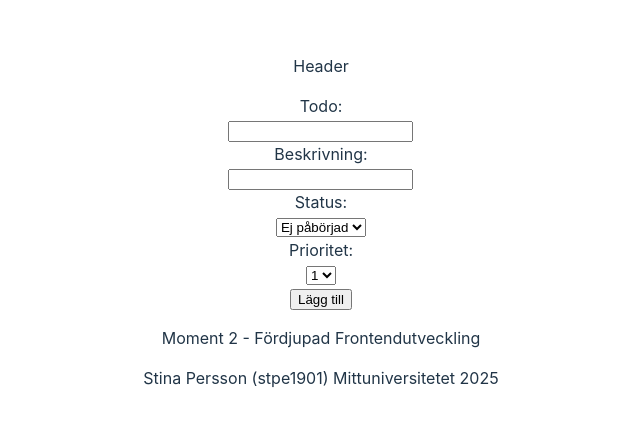
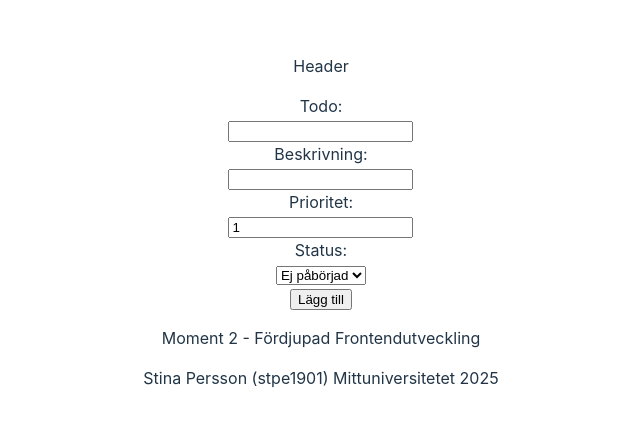
Before and after one commit to stinaRamona/moment2react, a React (Vite) app: page / in a window 1280 px wide. Shown: the part 178-604 px from the top of the page, without its empty margins (319-959 px from the left). Built offline with nearby package versions, Linux system fonts and the light colour scheme; no server answers.

Commit message:
bundit state till formuläret

```diff
--- a/src/components/TodoForm.tsx
+++ b/src/components/TodoForm.tsx
@@ -1,32 +1,46 @@
+import { useState } from "react";
+
 
 function TodoForm() {
+
+
+    interface FormInterface {
+        title: string,
+        description: string,
+        priority: number,
+        status: string
+    };
+
+    const [formData, setFormData] = useState<FormInterface>({title: "", description: "", priority: 1, status: "Ej påbörjad"});
+
     return(
-        <>
-        <form method="POST">
-            <label htmlFor="todo_title">Todo:</label><br />
-            <input type="text" /><br />
+        <form>
+            <label htmlFor="title">Todo:</label><br />
+            <input type="text" name="title" id="title" value={formData.title}
+            onChange={(event) => setFormData({...formData, title: event.target.value})}
+            /><br />
 
-            <label htmlFor="todo_description">Beskrivning:</label><br />
-            <input type="text" /><br />
+            <label htmlFor="description">Beskrivning:</label><br />
+            <input type="text" name="description" id="description" value={formData.description}
+            onChange={(event) => setFormData({...formData, description: event.target.value})}
+            /><br />
 
-            <label htmlFor="todo_status">Status:</label><br />
-            <select name="todo_status" id="todo_status">
+            <label htmlFor="priority">Prioritet:</label><br />
+            <input type="number" name="priority" id="priority" value={formData.priority}
+            onChange={(event) => setFormData({...formData, priority: +(event.target.value)})} //plus gör on sträng till nummer
+            /> <br />
+
+            <label htmlFor="status">Status:</label><br />
+            <select name="status" id="status" value={formData.status}
+            onChange={(event) => setFormData({...formData, status: event.target.value})}
+            >
                 <option value="ej påbörjad">Ej påbörjad</option>
                 <option value="påbörjad">Påbörjad</option>
                 <option value="avslutad">Avslutad</option>
             </select><br />
 
-            <label htmlFor="todo_priority">Prioritet:</label><br />
-            <select name="todo_priority" id="todo_priotiry">
-                <option value="1">1</option>
-                <option value="2">2</option>
-                <option value="3">3</option>
-            </select><br />
-
             <input type="submit" value="Lägg till" />
-
         </form>
-        </>
     )
 }
 
```
